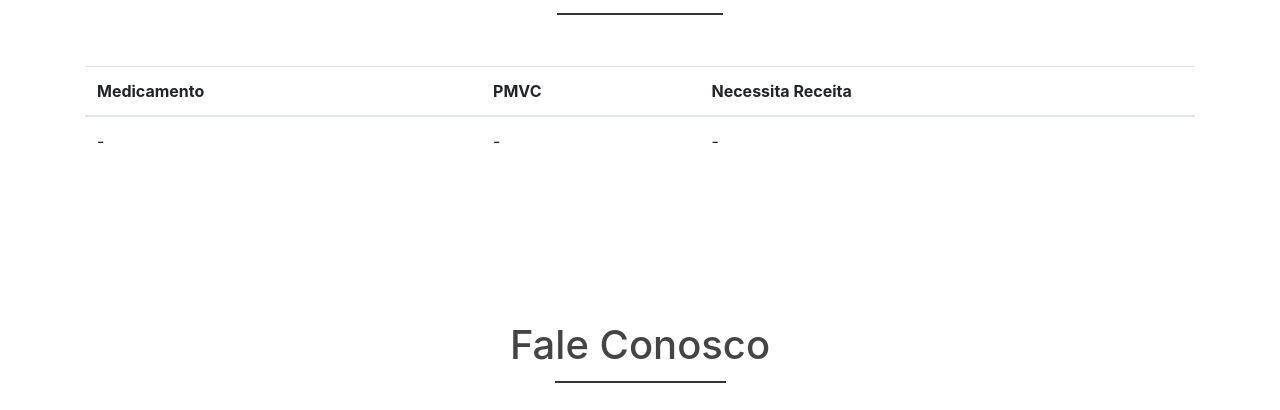
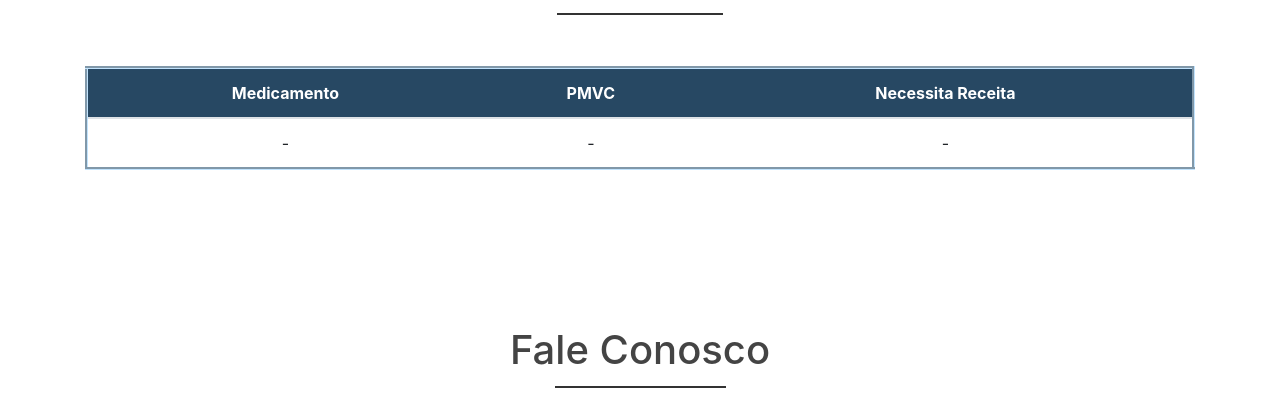
Before and after one commit to branquitoRaph/camed_novo, a PHP site: page /exibirsintoma.php in a window 1280 px wide. Shown: the part 117-527 px from the top of the page. Run offline with PHP 8.4, Linux system fonts and the light colour scheme; the visitor is signed in with stand-in values (Sample User, id 1); data that the repository does not hold is empty; some libraries are stand-ins or nearby versions.

Commit message:
Adicionei estilo na tabela

```diff
--- a/camed_novo/css/style.css
+++ b/camed_novo/css/style.css
@@ -261,3 +261,24 @@ header, .navbar {
 #h1l {
 	text-align: center;
 }
+
+/* Tabela Medicamento */
+table {
+	background: #AEDAFD;
+	border-color: #c1e3fd;
+	border-style: outset;
+	text-align: center;
+}
+
+tr{
+	text-align: center;
+}
+
+th{
+	background: #274863;
+	color: white;
+}
+
+td {
+	text-align: center;
+}
```
